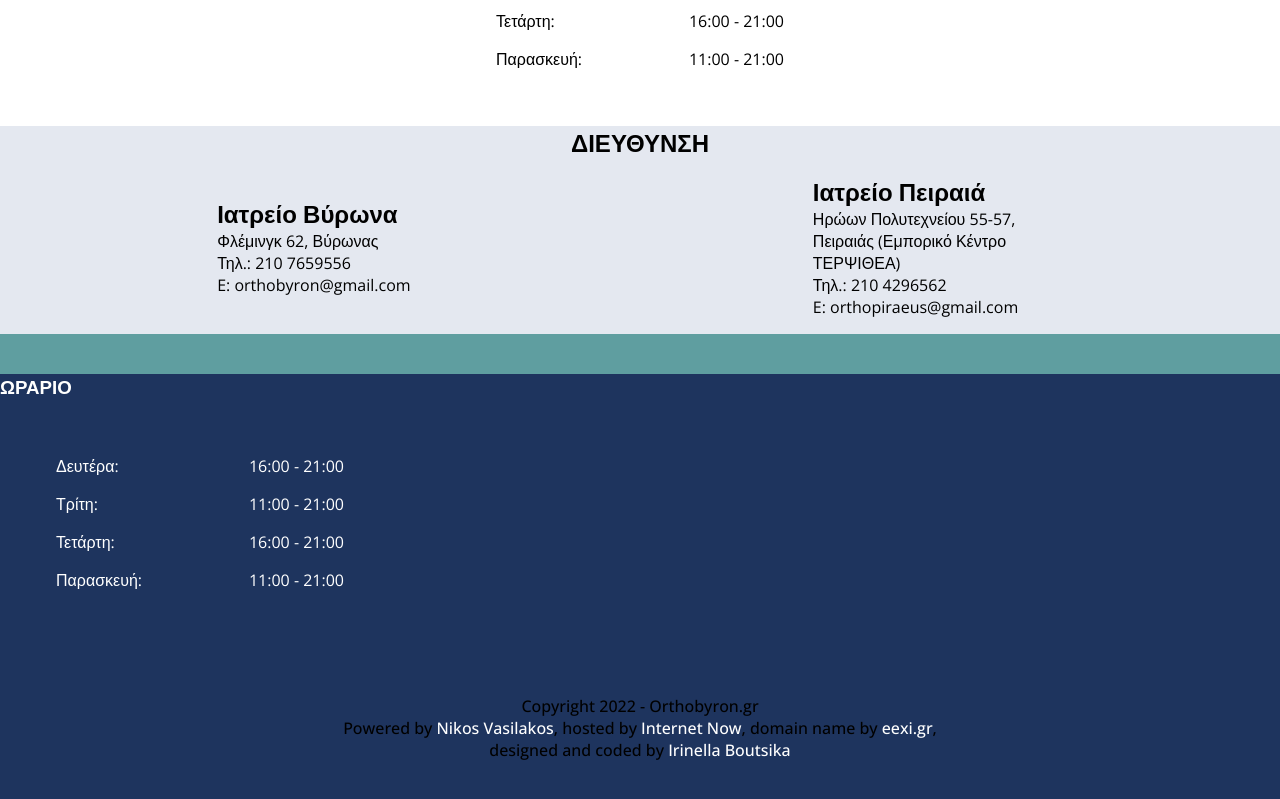
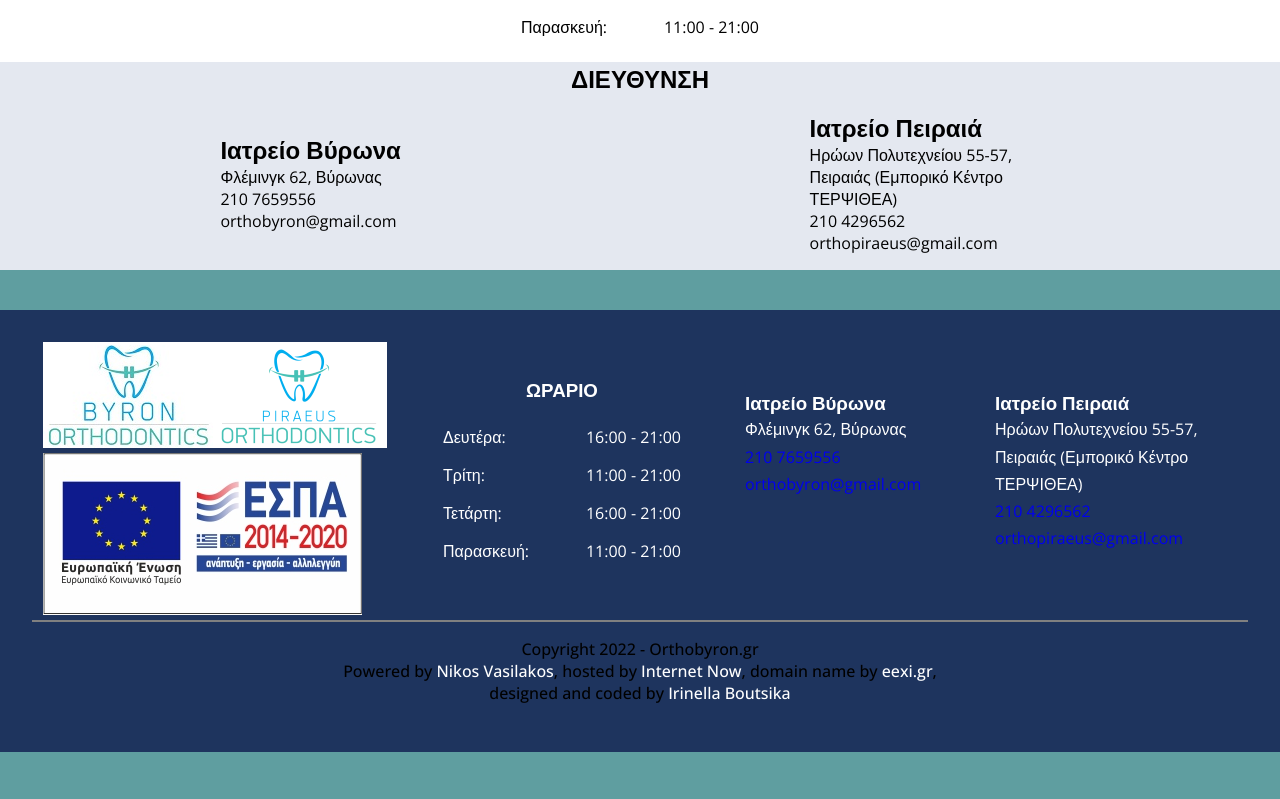
Before and after one commit to 3vilBonobo/orthobyron.gr, a React (Create React App) app: page / in a window 1280 px wide. Shown: the part 4550-5349 px from the top of the page. After the commit the page ends 5302 px from the top, so only its background shows below. Built offline with nearby package versions, Linux system fonts and the light colour scheme; the HTML template or start-up script is replaced by a standard one.

Commit message:
fix basic footer styles

```diff
--- a/src/components/Footer.js
+++ b/src/components/Footer.js
@@ -1,13 +1,70 @@
-import { StyledFooter, StyledFooterHours } from './styles/Footer.style';
+import {
+  StyledFooter,
+  StyledFooterTopSection,
+  StyledFooterStartSection,
+  StyledFooterLinkLogo,
+  StyledFooterLogo,
+  StyledFooterHours,
+  StyledFooterAddressContainer,
+  StyledFooterAddress,
+  StyledFooterSocial,
+  StyledFooterLinkBanner,
+  StyledFooterBanner,
+  StyledFooterSeparator,
+  StyledFooterAddressTitle,
+  StyledFooterAddressText,
+  StyledFooterAddressPhone,
+  StyledFooterAddressEmail,
+} from './styles/Footer.style';
 import WorkHours from '../components/WorkHours';
 import Attribution from './Attribution';
+import Logo from '../assets/logo.png';
+import Banner from '../assets/espaEKT.jpg';
+import BannerPdf from '../assets/bannerPdf.pdf';
+import { addresses } from '../data/data';
 
 const Footer = () => {
   return (
     <StyledFooter>
-      <StyledFooterHours>
-        <WorkHours />
-      </StyledFooterHours>
+      <StyledFooterTopSection>
+        <StyledFooterStartSection>
+          <StyledFooterLinkLogo>
+            <StyledFooterLogo src={Logo} />
+          </StyledFooterLinkLogo>
+          <StyledFooterLinkBanner
+            href={BannerPdf}
+            target="_blank"
+            rel="noreferrer"
+          >
+            <StyledFooterBanner src={Banner} />
+          </StyledFooterLinkBanner>
+        </StyledFooterStartSection>
+        <StyledFooterHours>
+          <WorkHours />
+        </StyledFooterHours>
+        <StyledFooterAddressContainer>
+          {addresses.map((item, index) => {
+            return (
+              <StyledFooterAddress key={index}>
+                <StyledFooterAddressTitle>
+                  {item.title}
+                </StyledFooterAddressTitle>
+                <StyledFooterAddressText>
+                  {item.address}
+                </StyledFooterAddressText>
+                <StyledFooterAddressPhone href={`tel:${item.phone}`}>
+                  {item.phone}
+                </StyledFooterAddressPhone>
+                <StyledFooterAddressEmail href={`mailto:${item.email}`}>
+                  {item.email}
+                </StyledFooterAddressEmail>
+              </StyledFooterAddress>
+            );
+          })}
+        </StyledFooterAddressContainer>
+        <StyledFooterSocial></StyledFooterSocial>
+      </StyledFooterTopSection>
+      <StyledFooterSeparator />
       <Attribution />
     </StyledFooter>
   );
--- a/src/components/Styles/Footer.style.js
+++ b/src/components/Styles/Footer.style.js
@@ -1,15 +1,83 @@
 import styled from 'styled-components';
+import { Link } from 'react-router-dom';
 
 export const StyledFooter = styled.footer`
   width: 100%;
   background-color: rgba(30, 52, 94);
   position: relative;
   top: 180px;
+  padding: 2rem;
+  display: flex;
+  flex-direction: column;
+  align-items: center;
+  justify-content: center;
 `;
+export const StyledFooterTopSection = styled.div`
+  display: flex;
+  flex-direction: column;
+  align-items: center;
+  justify-content: center;
+  @media screen and (min-width: 768px) {
+    flex-direction: row;
+  }
+`;
+
+export const StyledFooterStartSection = styled.div`
+  display: flex;
+  flex-direction: column;
+  align-items: flex-start;
+  justify-content: start;
+`;
+export const StyledFooterLinkLogo = styled(Link)``;
+
+export const StyledFooterLogo = styled.img``;
 
 export const StyledFooterHours = styled.div`
   background-color: transparent;
   color: #fff;
+`;
+
+export const StyledFooterAddressContainer = styled.div`
+  display: flex;
+  flex-direction: column;
+  align-items: center;
+  justify-content: space-around;
+  @media screen and (min-width: 768px) {
+    flex-direction: row;
+  }
+`;
+
+export const StyledFooterAddress = styled.div`
+  color: #fff;
+  height: 200px;
+  width: 250px;
+  display: flex;
+  flex-direction: column;
+  align-items: flex-start;
+  justify-content: start;
+  padding: 0.5rem;
+  line-height: 1.7rem;
+`;
+
+export const StyledFooterAddressTitle = styled.h3``;
+export const StyledFooterAddressText = styled.p``;
+export const StyledFooterAddressPhone = styled.a`
+  text-decoration: none;
+`;
+export const StyledFooterAddressEmail = styled.a`
+  text-decoration: none;
+`;
+
+export const StyledFooterSocial = styled.div``;
+
+export const StyledFooterLinkBanner = styled.a`
+  text-decoration: none;
+`;
+export const StyledFooterBanner = styled.img``;
+
+export const StyledFooterSeparator = styled.hr`
+  border: 1px solid grey;
+  width: 100%;
 `;
 
 export const StyledAttribution = styled.div`
@@ -17,7 +85,7 @@ export const StyledAttribution = styled.div`
   display: flex;
   flex-direction: column;
   text-align: center;
-  padding: 3rem;
+  padding: 1rem;
   align-items: center;
   justify-content: center;
 `;
--- a/src/components/Styles/Home.styles.js
+++ b/src/components/Styles/Home.styles.js
@@ -48,8 +48,6 @@ export const StyledHeroBtn = styled.a`
       transition: all 550ms cubic-bezier(0.19, 1, 0.22, 1);
     }
     @media screen and (min-width: 768px) {
-      font-size: 2.2rem;
-      font-weight: 500;
       background-color: rgba(30, 3, 33, 0.2);
     }
   }
--- a/src/components/Styles/Navbar.style.js
+++ b/src/components/Styles/Navbar.style.js
@@ -45,7 +45,7 @@ export const StyledNavbarContainer = styled.nav`
   position: fixed;
   top: 0;
   padding: 1rem 0 1rem 0.5rem;
-  left: ${({ sidebar }) => (sidebar ? '0' : '-100%')};
+  left: ${({ sidebar }) => (sidebar ? '0' : '-120%')};
   transition: 0.5s;
 
   @media screen and (min-width: 768px) {
--- a/src/components/Styles/WorkHours.style.js
+++ b/src/components/Styles/WorkHours.style.js
@@ -1,13 +1,21 @@
 import styled from 'styled-components';
+
+export const StyledWorkHoursContainer = styled.div`
+  display: flex;
+  flex-direction: column;
+  align-items: center;
+  justify-content: space-between;
+`;
+export const StyledWorkHoursTitle = styled.h3``;
 
 export const StyledWorkHoursWrapper = styled.div`
   display: flex;
   flex-direction: row;
   align-items: center;
   justify-content: space-between;
-  width: 400px;
+  width: 350px;
   background-color: transparent;
-  padding: 3rem;
+  padding: 1rem 3rem;
   @media screen and (min-width: 768px) {
   }
 `;
--- a/src/components/WorkHours.js
+++ b/src/components/WorkHours.js
@@ -1,5 +1,7 @@
 import { workHours } from '../data/data';
 import {
+  StyledWorkHoursContainer,
+  StyledWorkHoursTitle,
   StyledWorkHoursWrapper,
   StyledDaysContainer,
   StyledHoursContainer,
@@ -10,8 +12,8 @@ import {
 
 export const WorkHours = () => {
   return (
-    <>
-      <h3>ΩΡΑΡΙΟ</h3>
+    <StyledWorkHoursContainer>
+      <StyledWorkHoursTitle>ΩΡΑΡΙΟ</StyledWorkHoursTitle>
       <StyledWorkHoursWrapper>
         <StyledDaysContainer>
           <StyledDays>
@@ -28,7 +30,7 @@ export const WorkHours = () => {
           </StyledHours>
         </StyledHoursContainer>
       </StyledWorkHoursWrapper>
-    </>
+    </StyledWorkHoursContainer>
   );
 };
 
--- a/src/data/data.js
+++ b/src/data/data.js
@@ -303,13 +303,13 @@ export const addresses = [
   {
     title: 'Ιατρείο Βύρωνα',
     address: 'Φλέμινγκ 62, Βύρωνας',
-    phone: 'Τηλ.: 210 7659556',
-    email: 'E: orthobyron@gmail.com',
+    phone: '210 7659556',
+    email: 'orthobyron@gmail.com',
   },
   {
     title: 'Ιατρείο Πειραιά',
-    address: ' Ηρώων Πολυτεχνείου 55-57, Πειραιάς (Εμπορικό Κέντρο ΤΕΡΨΙΘΕΑ)',
-    phone: ' Τηλ.: 210 4296562',
-    email: '  E: orthopiraeus@gmail.com',
+    address: 'Ηρώων Πολυτεχνείου 55-57, Πειραιάς (Εμπορικό Κέντρο ΤΕΡΨΙΘΕΑ)',
+    phone: '210 4296562',
+    email: 'orthopiraeus@gmail.com',
   },
 ];
```
Also changed, not shown: src/assets/espaEKT.jpg (added).
